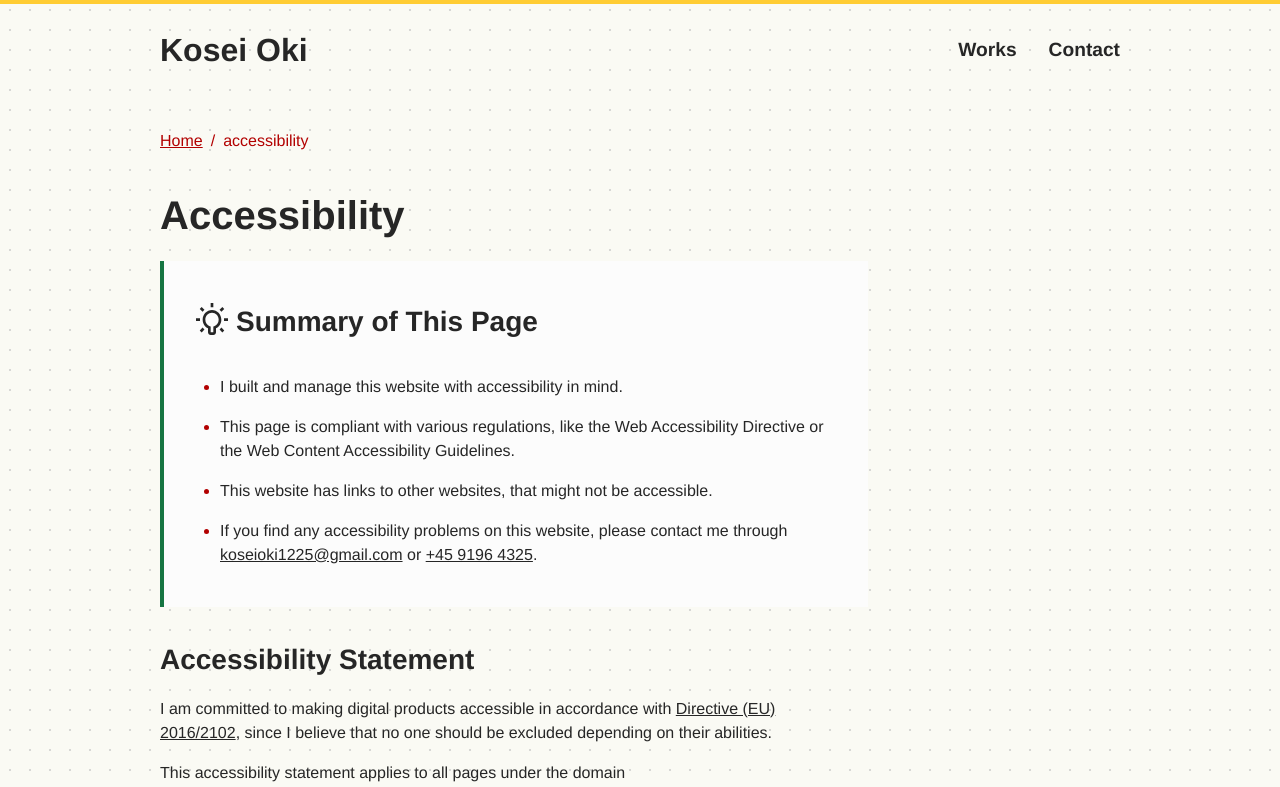
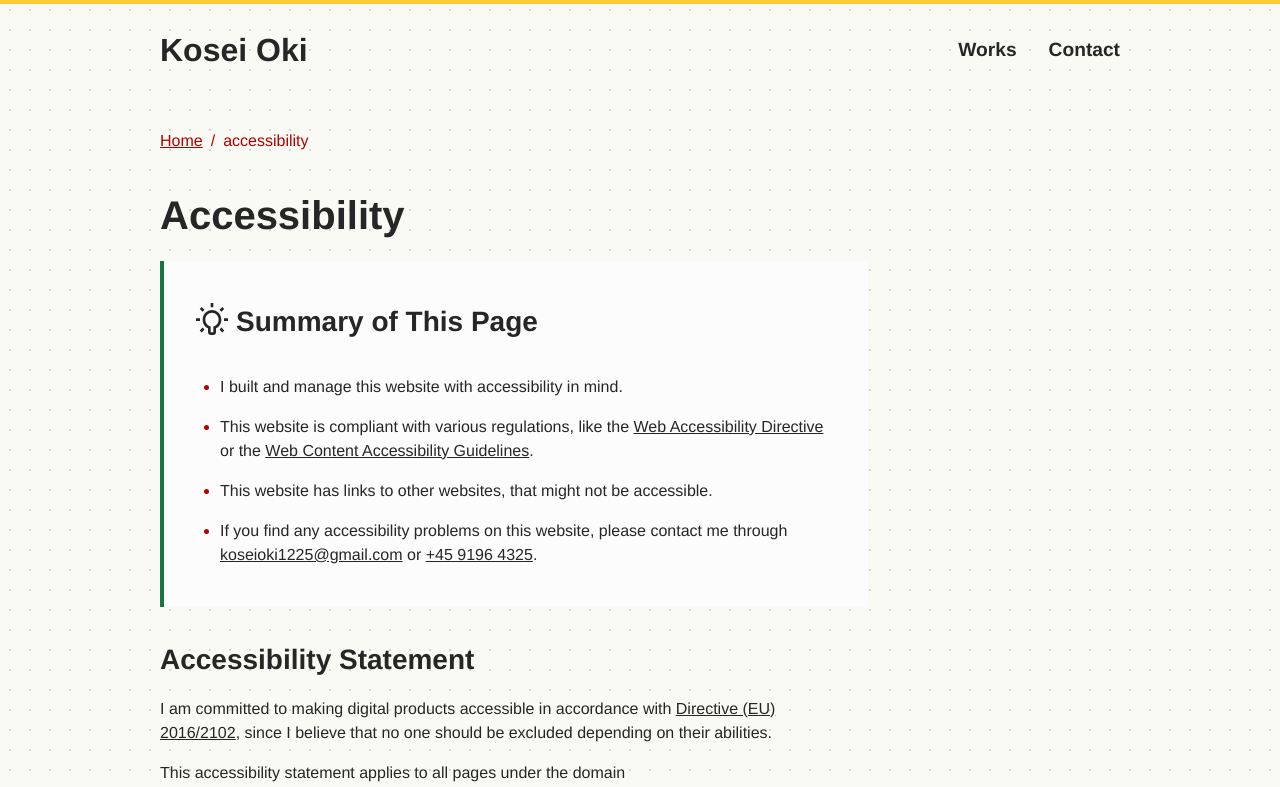
Before and after one commit to Koseioki/koseioki, a React (Vite) app: page /accessibility in a window 1280 px wide. Shown: the top 787 px of the page. Built offline with nearby package versions, Linux system fonts and the light colour scheme.

Commit message:
Update Accessibility.jsx

```diff
--- a/src/Accessibility.jsx
+++ b/src/Accessibility.jsx
@@ -31,7 +31,7 @@ function Accessibility() {
             </h2>
           <ul className="bulleted-list">
             <li>I built and manage this website with accessibility in mind.</li>
-            <li>This page is compliant with various regulations, like the Web Accessibility Directive or the Web Content Accessibility Guidelines.
+            <li>This website is compliant with various regulations, like the <a className="plain-link" href="https://eur-lex.europa.eu/eli/dir/2016/2102/oj/eng">Web Accessibility Directive</a> or the <a className="plain-link" href="https://www.w3.org/TR/WCAG22/">Web Content Accessibility Guidelines</a>.
             </li>
             <li>This website has links to other websites, that might not be accessible.
             </li>
```
